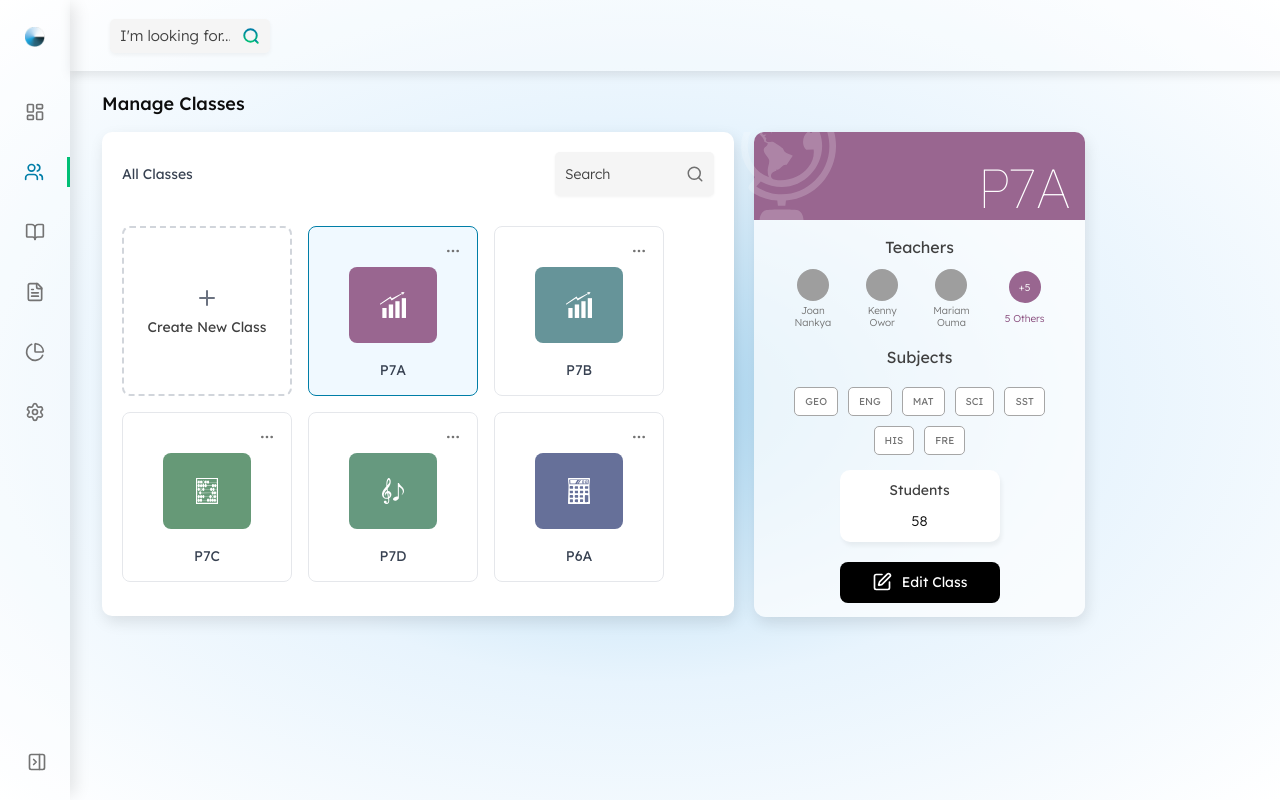
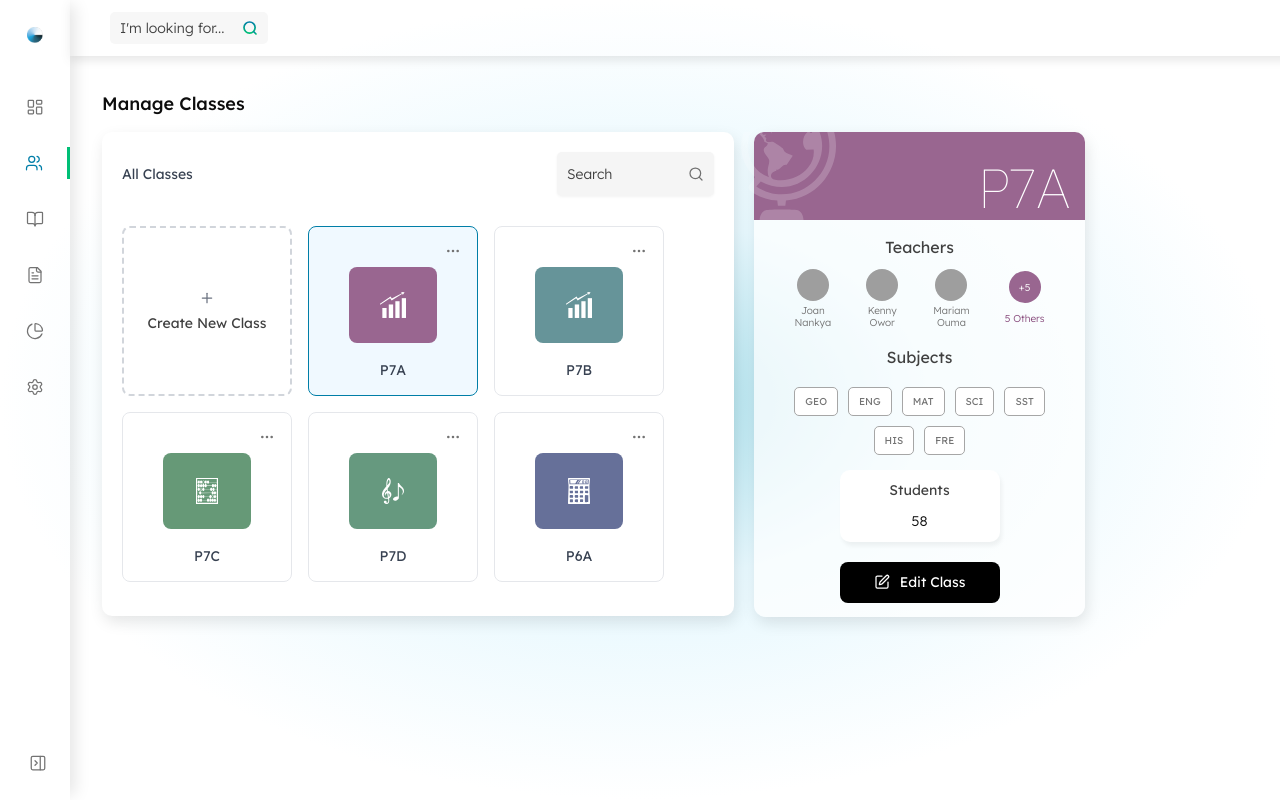
Before and after one commit to Josh-The-Developapa/Cadera-frontend, a React (Vite) app: page /admin/classes in a window 1280 px wide. Built offline with nearby package versions, Linux system fonts and the light colour scheme; grey boxes are pictures that could not be loaded.

Commit message:
Fixing Nav and Sidebar Scaling

```diff
--- a/src/components/ContentBox/ContentBox.css
+++ b/src/components/ContentBox/ContentBox.css
@@ -2,12 +2,8 @@
   position: absolute;
   height: 100%;
   width: 100%;
-  background: radial-gradient(
-    ellipse at center,
-    #a8d5f0 0%,
-    #e8f4fd 50%,
-    #ffffff 100%
-  );
+  background: radial-gradient(50% 50% at 50% 50%, #A7DEEA 0%, #E7F8FE 44.97%, #FFFFFF 100%);
+  border-radius: 0px;
 }
 
 .content-heading {
--- a/src/components/Header/Header.css
+++ b/src/components/Header/Header.css
@@ -2,7 +2,7 @@
   position: fixed;
   top: 0;
   width: 100%;
-  height: 71px;
+  height: 56px;
   left: 70px;
   display: flex;
   justify-content: space-between;
@@ -12,6 +12,16 @@
   z-index: 100;
   background: rgba(255, 255, 255, 0.3);
   box-shadow: 0 4px 10px rgba(0, 0, 0, 0.1);
+}
+
+.lucide {
+  width: 16px;
+  height: 16px;
+  stroke-width: 1.25;
+}
+
+.lucide * {
+  vector-effect: non-scaling-stroke;
 }
 
 .header.expanded {
@@ -32,13 +42,12 @@
 .search-bar {
   display: flex;
   align-items: center;
-  background: #f5f5f5;
+  background: #f7f7f7;
   border-radius: 5px;
   padding: 5px 10px;
   width: fit-content;
-  box-shadow: 0 2px 4px rgba(0, 0, 0, 0.05);
   /* width: 187px; */
-  height: 34px;
+  height: 32px;
   font-size: 14px;
   font-weight: 300;
 }
@@ -47,7 +56,7 @@
   border: none;
   background: transparent;
   outline: none;
-  font-size: 15px;
+  font-size: 14px;
   line-height: 105%;
   color: #555;
   width: 110px;
@@ -57,8 +66,8 @@
 .search-icon {
   margin-left: 12px;
   cursor: pointer;
-  height: 18px;
-  width: 18px;
+  height: 16px;
+  width: 16px;
 }
 
 .header-left {
--- a/src/components/NavMenu/NavMenu.css
+++ b/src/components/NavMenu/NavMenu.css
@@ -1,3 +1,14 @@
+
+.lucide {
+  width: 16px;
+  height: 16px;
+  stroke-width: 1.25;
+}
+
+.lucide * {
+  vector-effect: non-scaling-stroke;
+}
+
 .nav-menu {
   position: absolute;
   height: 100%;
@@ -29,9 +40,9 @@
   justify-content: flex-start;
   align-items: center;
   width: 100%;
-  margin-bottom: 30px;
+  margin-bottom: 24px;
   padding-left: 30px;
-  height: 30px;
+  height: 32px;
   transition: all 0.4s cubic-bezier(0.4, 0, 0.2, 1);
 }
 
@@ -42,6 +53,7 @@
 
 .nav-link-div.active {
   border-right: #00bf76 3px solid;
+  font-size: 14px;
 }
 
 .nav-menu.collapsed .nav-link-div.active {
@@ -49,9 +61,9 @@
 }
 
 .nav-link-icon {
-  height: 20px;
-  width: 20px;
-  margin-right: 10px;
+  height: 18px;
+  width: 18px;
+  margin-right: 12px;
   color: #737373;
   transition: all 0.4s cubic-bezier(0.4, 0, 0.2, 1);
   flex-shrink: 0;
@@ -72,6 +84,7 @@
 .nav-link-text {
   color: #737373;
   white-space: nowrap;
+  font-size: 14px;
   overflow: hidden;
   opacity: 1;
   transform: translateX(0);
@@ -84,12 +97,12 @@
   flex-direction: column;
   align-items: flex-start;
   justify-content: center;
-  margin-top: -20px;
+  margin-top: -16px;
   margin-bottom: 30px;
-  margin-right: 40px;
-  padding-left: 20px;
-  gap: 10px;
-  border-left: #a6a6a6 2px solid;
+  margin-right: 48px;
+  padding-left: 16px;
+  gap: 16px;
+  border-left: #a6a6a6 1px solid;
   transform-origin: top;
   overflow: hidden;
   max-height: 200px;
@@ -103,17 +116,19 @@
 .admin-sub-link {
   color: #737373;
   text-decoration: none;
+  font-size: 14px;
   white-space: nowrap;
   opacity: 1;
   transform: translateX(0);
-  transition: opacity 0.3s cubic-bezier(0.4, 0, 0.2, 1),
-    transform 0.3s cubic-bezier(0.4, 0, 0.2, 1),
-    color 0.3s cubic-bezier(0.4, 0, 0.2, 1);
+  transition: opacity 0.2s ease,
+    transform 0.2s ease,
+    color 0.2s ease;
 }
 
 .admin-sub-link.active {
-  font-weight: 500;
-  color: #404040;
+  font-weight: 400;
+  font-size: 14px;
+  color: hsl(0,0%,5%);
 }
 
 .nav-link-container {
@@ -150,8 +165,8 @@
 }
 
 .nav-toggle-icon {
-  height: 20px;
-  width: 20px;
+  height: 18px;
+  width: 18px;
   transition: all 0.4s cubic-bezier(0.4, 0, 0.2, 1);
 }
 
@@ -239,5 +254,8 @@
 
 /* Header logo animation */
 .header-logo {
+  width: 77px;
+  height: 16px;
+  margin-bottom: 48px;
   transition: all 0.4s cubic-bezier(0.4, 0, 0.2, 1);
 }
--- a/src/components/NavMenu/NavMenu.jsx
+++ b/src/components/NavMenu/NavMenu.jsx
@@ -41,9 +41,9 @@ function NavMenu() {
           alt={context.isExpanded ? 'Cadera-Logo' : 'Collapsed-Logo'}
           className="header-logo"
           style={{
-            marginBottom: '50px',
+            marginBottom: '48px',
             width: 'auto',
-            height: '20px',
+            height: '16px',
             transition: 'all 0.4s cubic-bezier(0.4, 0, 0.2, 1)',
           }}
         />
```
Also changed, not shown: src/index.css (+1 -8 lines).
